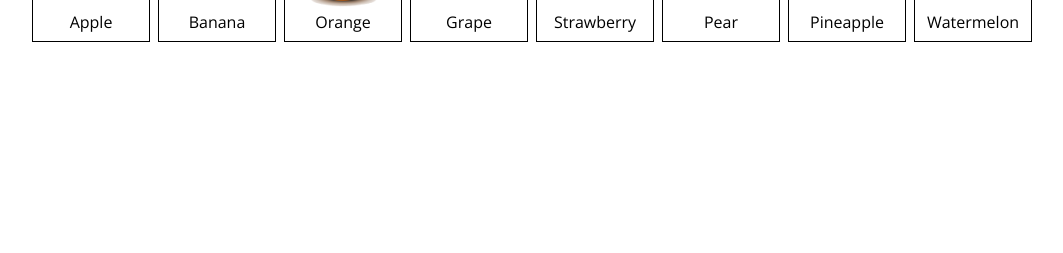
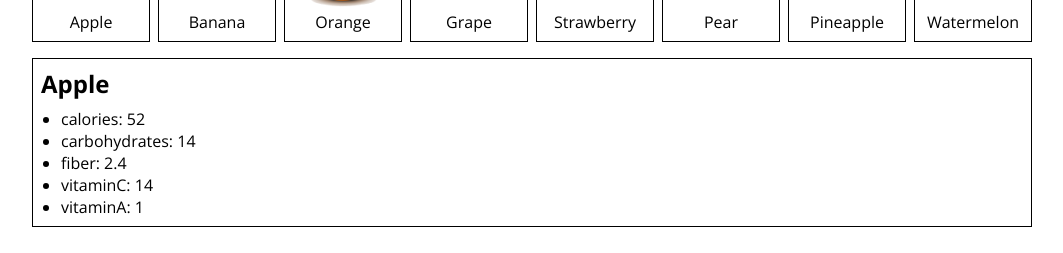
Before and after one commit to timmit147/fruitvariety, a plain HTML site: page index.html in a window 1280 px wide. Shown: the part 297-550 px from the top of the page, without its empty margins (8-1071 px from the left). Drawn offline with nearby package versions, Linux system fonts and the light colour scheme.

Commit message:
scroll snap to fruti

```diff
--- a/css/style.css
+++ b/css/style.css
@@ -64,6 +64,7 @@ body > *{
     display: flex;
     gap: 8px;
     overflow: scroll;
+    scroll-snap-type: x mandatory;
 }
 
 .fruits-block .fruit {
@@ -77,6 +78,7 @@ body > *{
     display: flex;
     flex-direction: column;
     justify-content: space-between;
+    scroll-snap-align: start;
 }
 
 .fruits-block .fruit p {
@@ -87,3 +89,20 @@ body > *{
 .fruits-block .fruit img {
     width: 100%;
 }
+
+.detail-block {
+    border: 1px solid;
+    padding: 8px;
+    display: flex;
+    flex-direction: column;
+    gap: 8px;
+}
+
+.detail-block h2{
+    margin: 0px;
+}
+
+.detail-block ul{
+    padding-inline-start: 20px;
+    margin: 0px;
+}
--- a/index.html
+++ b/index.html
@@ -21,7 +21,7 @@
 
 <div class="fruits-block"></div>
 
-<div class="detail"></div>
+<div class="detail-block"></div>
 
 <div class="healthbar"></div>
 
--- a/script/script.js
+++ b/script/script.js
@@ -183,7 +183,6 @@ function showFruits(fruits) {
             fruitContainer.classList.add('fruit');
 
             const fruitImage = document.createElement('img');
-
             fruitImage.src = `images/fruits/${fruit.name.toLowerCase()}.png`;
 
             const fruitElement = document.createElement('p');
@@ -192,13 +191,41 @@ function showFruits(fruits) {
             fruitContainer.appendChild(fruitImage);
             fruitContainer.appendChild(fruitElement);
 
+            fruitContainer.addEventListener('click', function() {
+                showFruitDetails(fruit);
+            });
+
             fruitDiv.appendChild(fruitContainer);
         }
     }
 }
 
+function showFruitDetails(fruit) {
+    const detailDiv = document.querySelector('.detail-block');
+    detailDiv.innerHTML = ''; // Clear previous details
+
+    const detailName = document.createElement('h2');
+    detailName.textContent = fruit.name;
+
+    const detailList = document.createElement('ul');
+    for (const nutrient in fruit) {
+        if (nutrient !== 'name') {
+            const listItem = document.createElement('li');
+            listItem.textContent = `${nutrient}: ${fruit[nutrient]}`;
+            detailList.appendChild(listItem);
+        }
+    }
+
+    detailDiv.appendChild(detailName);
+    detailDiv.appendChild(detailList);
+}
+
 showFruits(fruits);
 
+// Show details of the first fruit by default
+const firstFruitName = Object.keys(fruits)[0];
+const firstFruit = fruits[firstFruitName];
+showFruitDetails(firstFruit);
 
 const searchInput = document.querySelector('.search-block input');
 
```
